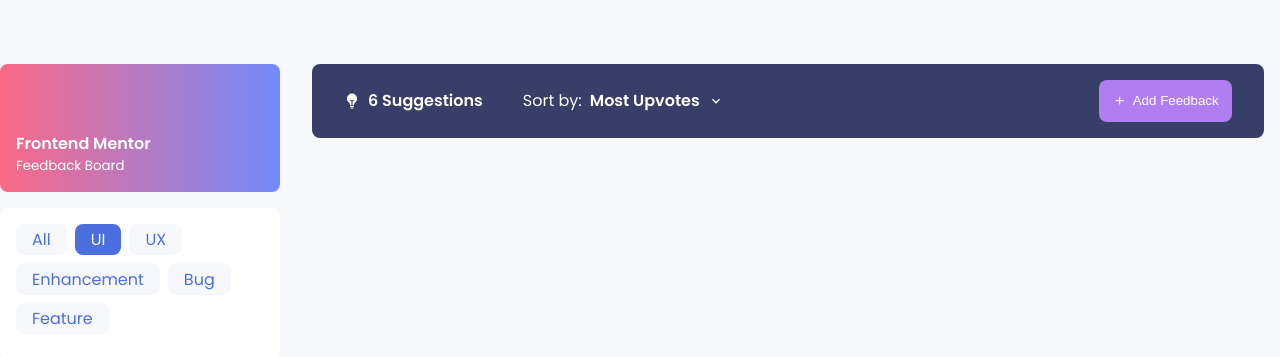
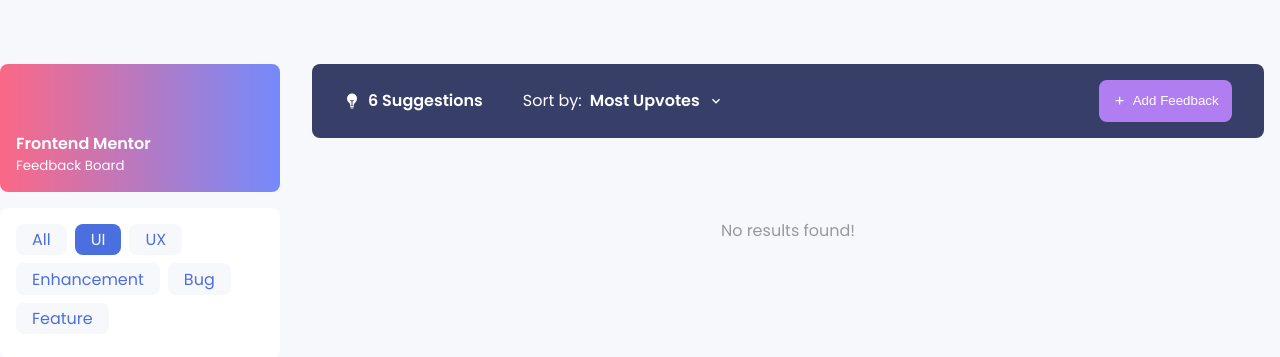
Before and after one commit to cziem/frontmentor-demo, a React (Create React App) app: page / in a window 1280 px wide. Both pictures are taken after a click on the element "UI". Shown: the top 357 px of the page. Built offline with nearby package versions, Linux system fonts and the light colour scheme.

Commit message:
add no result message

```diff
--- a/src/components/Drawer/index.jsx
+++ b/src/components/Drawer/index.jsx
@@ -1,14 +1,13 @@
 import React, { useContext } from "react";
 import { SuggestionContext } from "../../context/SuggestionContext";
-import { chipsetData } from "../../data/chipset.data";
 import { roadmapData } from "../../data/roadmap.data";
 import Chips from "../Chips";
 import "./drawer.scss";
 
 const Drawer = () => {
   const [state, dispatch] = useContext(SuggestionContext);
+
   const handleTagClick = (tag) => {
-    console.log(tag, "tag");
     dispatch({ type: tag.toUpperCase() });
   };
 
--- /dev/null
+++ b/src/components/NoData/index.jsx
@@ -0,0 +1,12 @@
+import React from "react";
+import "./noData.scss";
+
+const NoData = ({ message }) => {
+  return (
+    <div className="noData__main">
+      <p>{message}</p>
+    </div>
+  );
+};
+
+export default NoData;
--- /dev/null
+++ b/src/components/NoData/noData.scss
@@ -0,0 +1,9 @@
+@import "../../styles/variables";
+
+.noData__main {
+  width: 100%;
+  display: flex;
+  justify-content: center;
+  align-items: center;
+  padding: $spacer-l;
+}
--- a/src/pages/frontMentor.jsx
+++ b/src/pages/frontMentor.jsx
@@ -3,11 +3,18 @@
 import { MdAdd, MdKeyboardArrowDown } from "react-icons/md";
 import Button from "../components/Button";
 import Card from "../components/Card";
+import NoData from "../components/NoData";
 import { SuggestionContext } from "../context/SuggestionContext";
 import "./frontMentor.scss";
 
 const FrontMentor = () => {
   const [state] = useContext(SuggestionContext);
+
+  const filteredSuggestions = state.suggestions.filter((suggestions) =>
+    state.filter === "ALL"
+      ? suggestions
+      : suggestions.tag.toUpperCase() === state.filter
+  );
 
   return (
     <div className="frontMentor__main">
@@ -34,15 +41,13 @@
       </header>
 
       <section>
-        {state.suggestions
-          .filter((suggestions) =>
-            state.filter === "ALL"
-              ? suggestions
-              : suggestions.tag.toUpperCase() === state.filter
-          )
-          .map((suggestion) => (
+        {!!filteredSuggestions.length ? (
+          filteredSuggestions.map((suggestion) => (
             <Card data={suggestion} key={suggestion.title} />
-          ))}
+          ))
+        ) : (
+          <NoData message="No results found!" />
+        )}
       </section>
     </div>
   );
```
